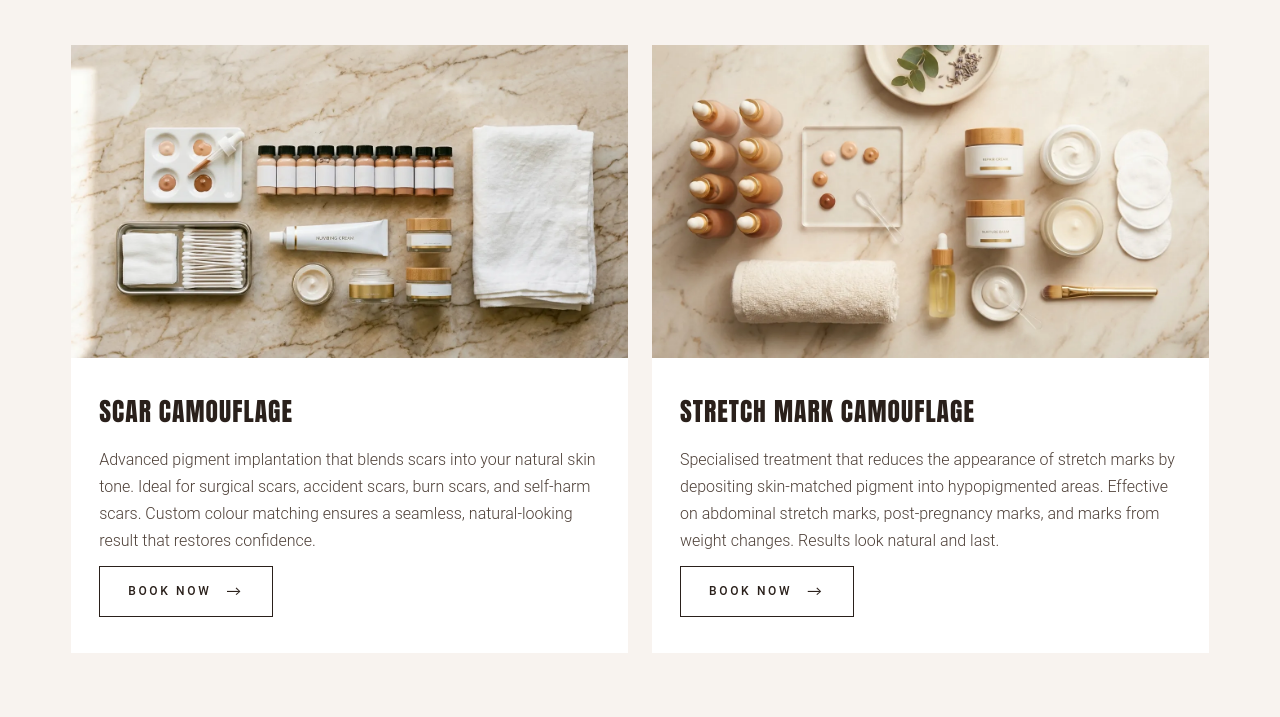
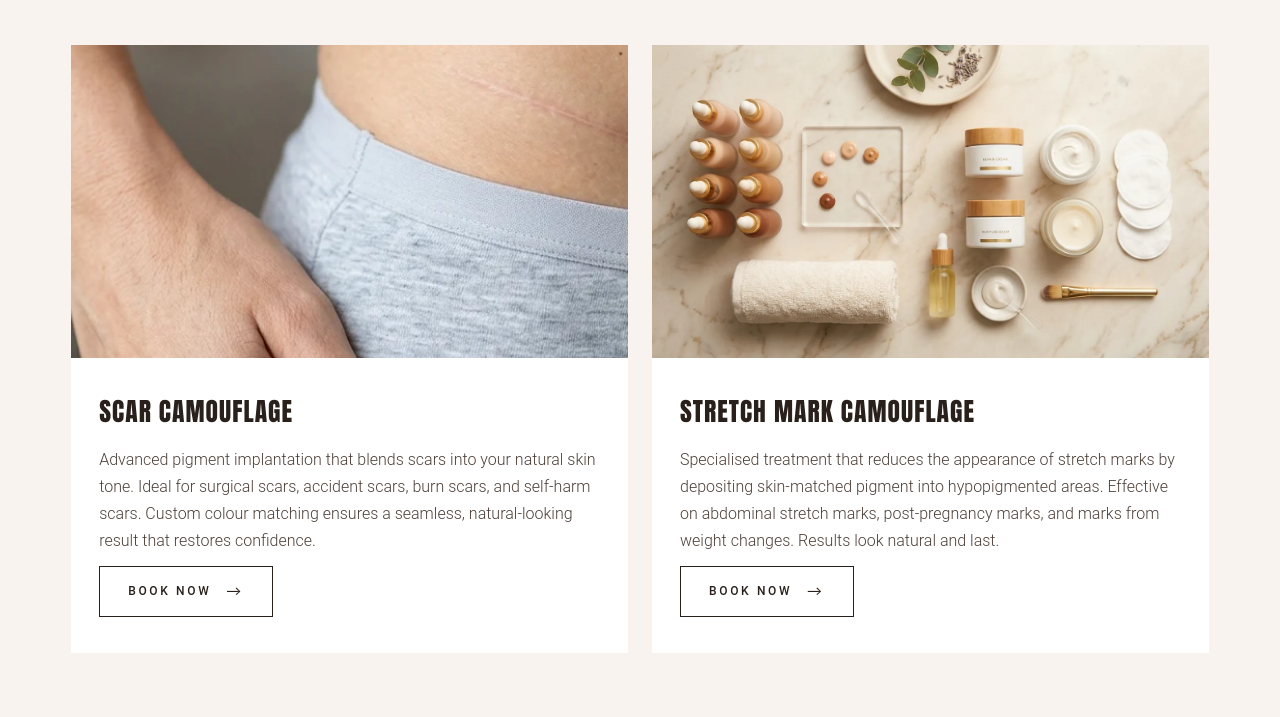
Before and after one commit to impas1k/camouflage-landing, a plain HTML site: page index.html in a window 1280 px wide. Shown: the part 1323-2040 px from the top of the page. Drawn offline with Linux system fonts and the light colour scheme; a script that the page names is missing; a web font is replaced by a local one.

Commit message:
Move belly scar image to Scar Camouflage service card, remove from gallery

```diff
--- a/index.html
+++ b/index.html
@@ -1148,7 +1148,7 @@
       <!-- Scar Camouflage -->
       <div class="bl-service-card">
         <div class="bl-service-card__img">
-          <img src="/assets/scar-card.jpg" alt="Scar Camouflage Dubai" loading="lazy" style="object-position:50% 35%;">
+          <img src="/assets/gallery-scar-belly.webp" alt="Scar Camouflage Dubai — Belly Scar Before and After" loading="lazy" style="object-position:50% 50%;">
         </div>
         <div class="bl-service-card__body">
           <h3>Scar Camouflage</h3>
@@ -1201,7 +1201,6 @@
         <div class="bl-masonry-item"><img src="/assets/gallery-9.webp" alt="Skin Treatment Before and After" loading="lazy"></div>
         <div class="bl-masonry-item"><img src="/assets/gallery-10.webp" alt="Ear Reshaping Before and After" loading="lazy"></div>
         <div class="bl-masonry-item"><img src="/assets/gallery-11.webp" alt="Nose and Lip Treatment Before and After" loading="lazy"></div>
-        <div class="bl-masonry-item"><img src="/assets/gallery-scar-belly.webp" alt="Scar Camouflage Results — Belly Scar Before and After" loading="lazy"></div>
       </div>
     </div>
   </div>
```
